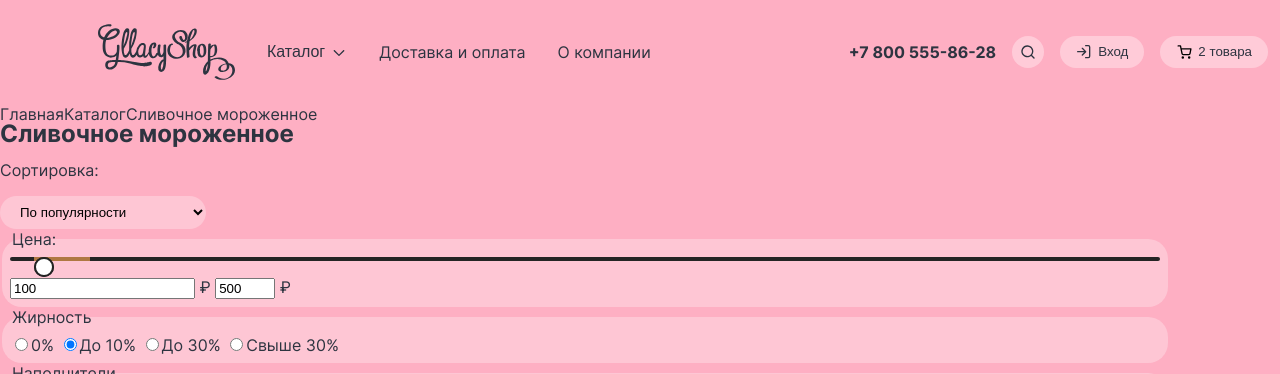
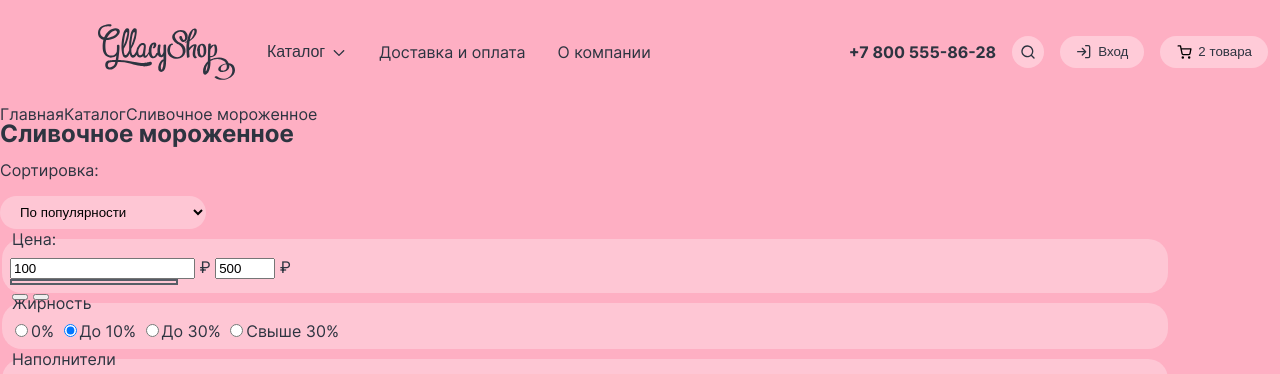
Before and after one commit to htmlacademy-htmlcss/2264957-gllacy-36, a plain HTML site: page catalog.html in a window 1280 px wide. Shown: the top 374 px of the page. Drawn offline with Linux system fonts and the light colour scheme.

Commit message:
Правки

```diff
--- a/catalog.html
+++ b/catalog.html
@@ -156,6 +156,15 @@
               <legend class="catalog-filter-title">Цена:</legend>
 
               <div class="range">
+
+                <div class="range-wrapper-inputs">
+                  <label class="catalog-filter-label">
+                     <input class="range-input" type="number" value="100" name="min-price"> ₽
+                  </label>
+                  <label class="catalog-filter-label">
+                     <input class="range-input" type="number" value="500" name="max-price" style="width: 52px"> ₽
+                  </label>
+                </div>
                 <div class="range-scale">
                   <div class="range-bar" style="left: 24px; width: 56px">
                     <button class="range-toggle toggle-min" >
@@ -167,14 +176,6 @@
                   </div>
                 </div>
               </div>
-                <div class="range-wrapper-inputs">
-                  <label class="catalog-filter-label">
-                     <input class="range-input" type="number" value="100" name="min-price"> ₽
-                  </label>
-                  <label class="catalog-filter-label">
-                     <input class="range-input" type="number" value="500" name="max-price" style="width: 52px"> ₽
-                  </label>
-                </div>
             </fieldset>
             <fieldset class="catalog-filter-group">
                 <legend class="catalog-filter-title">Жирность</legend>
--- a/styles/styles.css
+++ b/styles/styles.css
@@ -1420,26 +1420,9 @@ margin-bottom: 8px;
 /* Рэндж */
 .range-scale {
   position: relative;
-  height: 4px;
-  margin-bottom: 16px;
-  background-color: #242424;
-  border-radius: 2px;
-}
-
-.range-bar {
-  position: absolute;
-  height: 4px;
-  background-color: #af7842;
-}
-
-.range-toggle {
-  position: absolute;
-  width: 20px;
-  height: 20px;
-  background: #ffffff;
-  border: 2px solid #242424;
-  border-radius: 50%;
-  cursor: pointer;
+  height: 2px;
+  border: 2px solid #565C66;
+ width: 164px;
 }
 
 .catalog-filter-group {
```
